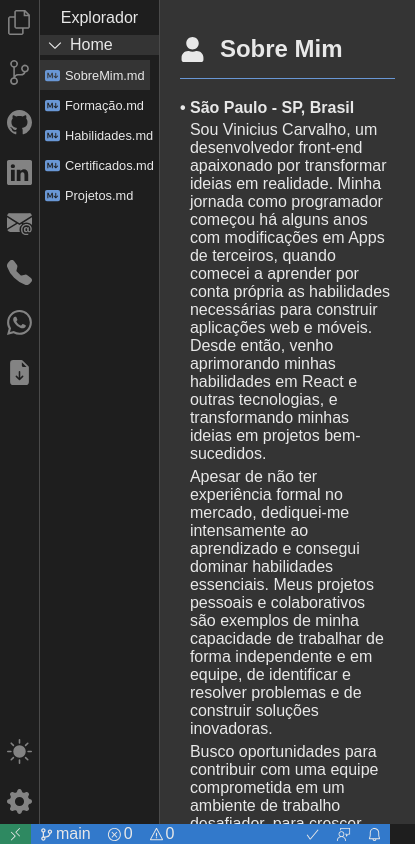
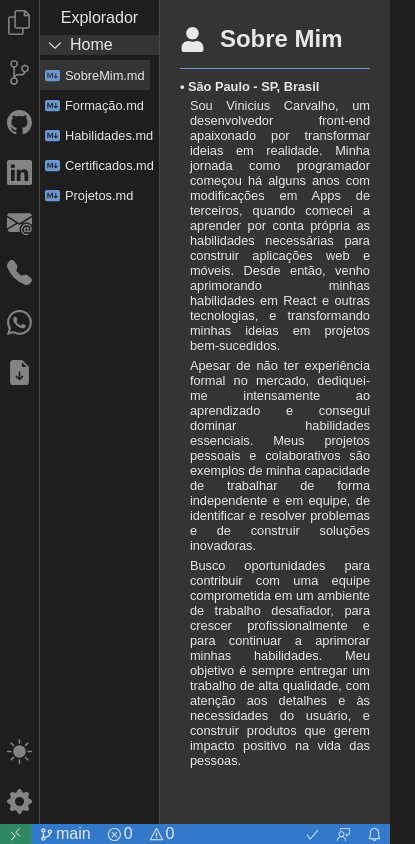
Before and after one commit to V-Carvalho/Portifolio, a React (Vite) app: page /aboutMe in a window 390 px wide. Shown: the whole page, 415 px wide, since content can reach past the window. Built offline with nearby package versions, Linux system fonts and the light colour scheme.

Commit message:
Add responsividade na margin e font-size dos textos

```diff
--- a/src/components/TitlePage/TitlePage.jsx
+++ b/src/components/TitlePage/TitlePage.jsx
@@ -1,5 +1,4 @@
 import styled from "styled-components";
-import { FaMedal } from "react-icons/fa";
 
 const ContainerTitle = styled.div`
   flex: 0;
@@ -10,6 +9,10 @@ const ContainerTitle = styled.div`
   flex-direction: row;
   margin: 20px 0px 0px 0px;
   border-bottom: thin solid ${(props) => props.borderColor};
+
+  @media (max-width: 768px) {
+    margin: 10px 0px 0px 0px;
+  }
 `;
 
 const Title = styled.h1`
@@ -26,7 +29,6 @@ const TitleTopic = ({ title, textColor, borderColor, icon }) => {
       <Title textColor={textColor}>{title}</Title>
     </ContainerTitle>
   );
-}
-
+};
 
 export default TitleTopic;
--- a/src/components/Topic/Topic.jsx
+++ b/src/components/Topic/Topic.jsx
@@ -9,6 +9,10 @@ const ContainerTopic = styled.div`
   flex-direction: column;
   align-items: flex-start;
   margin: 20px 40px 0px 40px;
+
+  @media (max-width: 768px) {
+    margin: 10px 0px 0px 0px;
+  }
 `;
 
 const ContainerTitle = styled.div`
@@ -17,21 +21,25 @@ const ContainerTitle = styled.div`
   display: flex;
   flex-direction: row;
   align-items: center;
-`;
-
-const Date = styled.p`
-  display: flex;
-  padding: 2px 8px;
-  border-radius: 8px;
-  color: ${(props) => props.textColor};
-  background-color: ${(props) => props.backgroundColorDate};
+  white-space: nowrap;
 `;
 
 const Title = styled.p`
   display: flex;
   font-weight: bold;
   padding-bottom: 4px;
+  white-space: nowrap;
   color: ${(props) => props.textColor};
+  font-size: clamp(0.8rem, 1vw, 1.5rem);
+`;
+
+const Date = styled.p`
+  display: flex;
+  padding: 3px 8px;
+  border-radius: 8px;
+  color: ${(props) => props.textColor};
+  font-size: clamp(0.8rem, 1vw, 1.5rem);
+  background-color: ${(props) => props.backgroundColorDate};
 `;
 
 const ContainerItems = styled.div`
@@ -46,7 +54,9 @@ const ContainerItems = styled.div`
 
 const Item = styled.p`
   display: flex;
+  text-align: justify;
   color: ${(props) => props.textColor};
+  font-size: clamp(0.8rem, 1vw, 1.5rem);
 `;
 
 const CardProject = styled.div`
@@ -61,12 +71,21 @@ const ImgProject = styled.img`
   height: 250px;
   display: flex;
   border-radius: 5px;
+
+  @media (max-width: 768px) {
+    width: 270px;
+    height: 150px;
+  }
 `;
 
 const ContainerBtnShowProject = styled.div`
   gap: 25px;
   display: flex;
   flex-direction: row;
+
+  @media (max-width: 768px) {
+    gap: 10px;
+  }
 `;
 
 const BtnShowProject = styled.a`
@@ -80,6 +99,7 @@ const BtnShowProject = styled.a`
   justify-content: center;
   color: ${(props) => props.textColor};
   border: thin solid ${(props) => props.borderColor};
+  font-size: clamp(0.8rem, 1vw, 1.5rem);
 
   &:hover {
     transform: scale(1.1);
```
Lines whose indentation alone changed are shown as unchanged.
